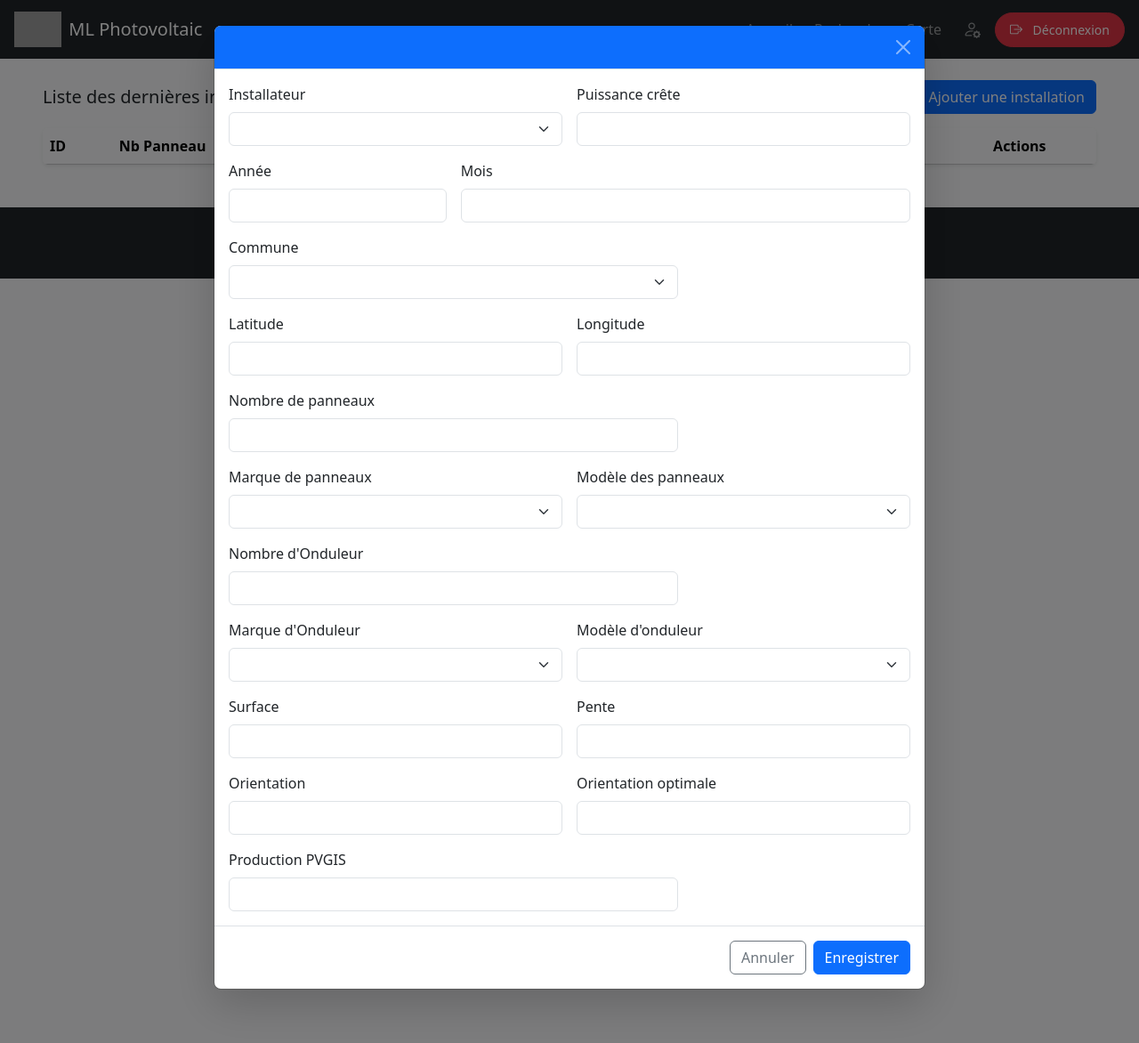
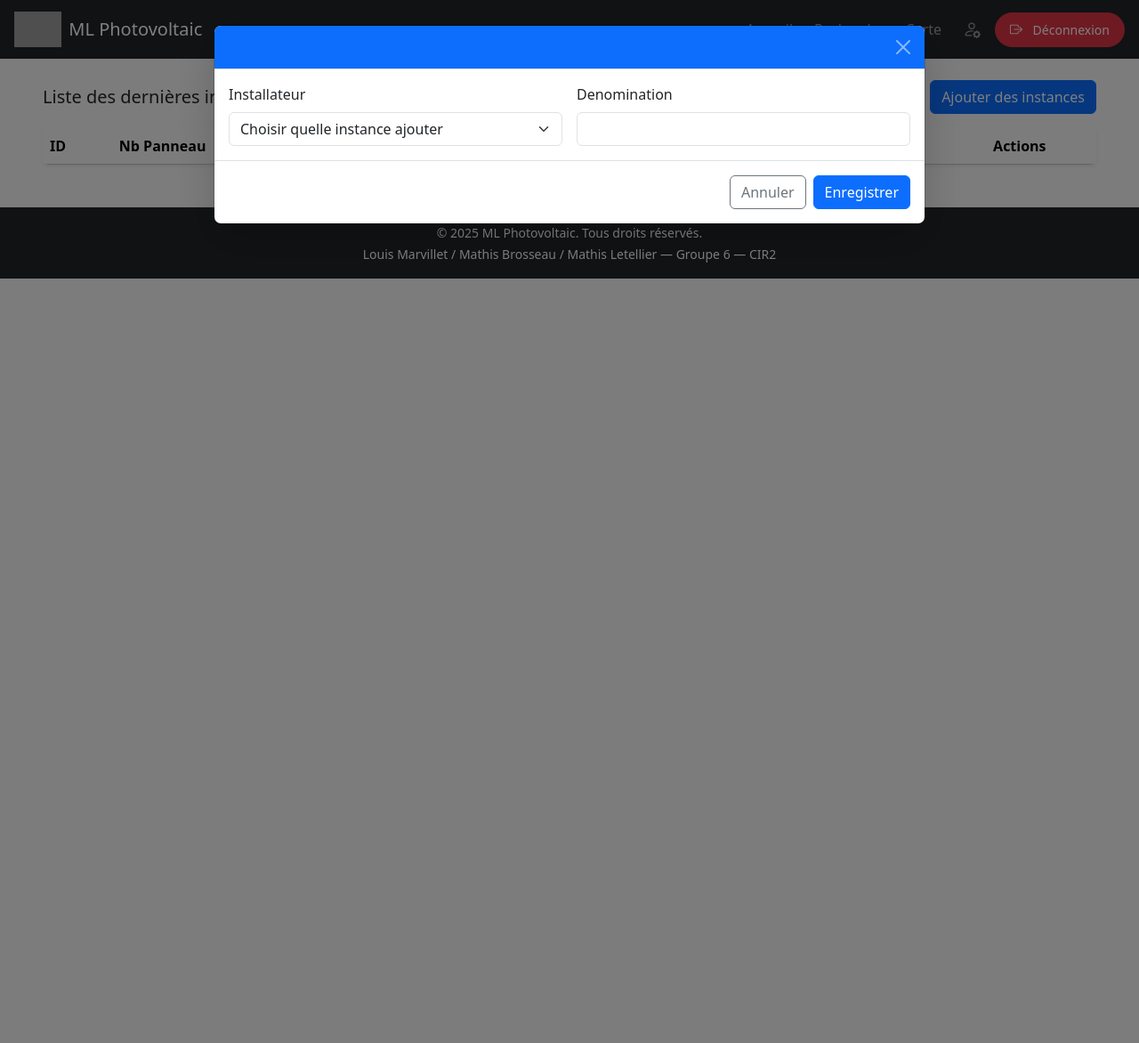
Before and after one commit to Marvillet/projetweb_groupe6, a PHP site: page /admin.php in a window 1280 px wide, after a click on "Ajouter des instances". Shown: the whole page at 89% size. Run offline with PHP 8.4, Linux system fonts and the light colour scheme; the visitor is signed in with stand-in values (Sample User, id 1); lists and menus that the app fills with data are empty; some libraries are stand-ins or nearby versions; grey boxes are pictures that could not be loaded.

Commit message:
ajout d'une instance

```diff
--- a/back/admin.php
+++ b/back/admin.php
@@ -56,7 +56,7 @@
     <div class="d-flex flex-wrap justify-content-between align-items-center gap-2 mb-3">
         <h2 class="h5 mb-0">Liste des dernières installations ajoutées</h2>
         <button id="btn-add" type="button" class="btn btn-primary" data-bs-toggle="modal" data-bs-target="#installationModal">
-            Ajouter une installation
+            Ajouter des instances
         </button>
     </div>
 
@@ -93,79 +93,21 @@
             </div>
             <form id="installation-form" class="needs-validation" novalidate>
                 <div class="modal-body">
-                    <input type="hidden" id="install-id" />
                     <div class="row g-3">
                         <div class="col-12 col-md-6">
-                            <label for="installateur-name" class="form-label">Installateur</label>
-                            <select class="form-select" id="installateur-name" required ></select>
+                            <label for="choix" class="form-label">Installateur</label>
+                            <select class="form-select form-control" id="choix" required >
+                                <option value="" disabled selected>Choisir quelle instance ajouter</option>
+                                <option value="1">Installateur</option>
+                                <option value="2">Modele de Panneau</option>
+                                <option value="3">Marque de Panneau</option>
+                                <option value="4">Modele d'Onduleur</option>
+                                <option value="5">Marque d'Onduleur</option>
+                            </select>
                         </div>
                         <div class="col-12 col-md-6">
-                            <label for="install-power" class="form-label">Puissance crête</label>
-                            <input type="number" step="0.01" class="form-control" id="install-power" required />
-                        </div>
-                        <div class="col-12 col-md-4">
-                            <label for="install-year" class="form-label">Année</label>
-                            <input type="number" class="form-control" id="install-year" min="1990" max="2099" required />
-                        </div>
-                        <div class="col-12 col-md-8">
-                            <label for="install-mois" class="form-label">Mois</label>
-                            <input type="text" class="form-control" id="install-mois" required />
-                        </div>
-                        <div class="col-12 col-md-8">
-                            <label for="install-commune" class="form-label">Commune</label>
-                            <select type="text" class="form-select" id="install-commune" required ></select>
-                        </div>
-                        <div class="col-12 col-md-6">
-                            <label for="install-lat" class="form-label">Latitude</label>
-                            <input type="number" step="0.000001" class="form-control" id="install-lat" required />
-                        </div>
-                        <div class="col-12 col-md-6">
-                            <label for="install-lon" class="form-label">Longitude</label>
-                            <input type="number" step="0.000001" class="form-control" id="install-lon" required />
-                        </div>
-                        <div class="col-12 col-md-8">
-                            <label for="nbPanneaux" class="form-label">Nombre de panneaux</label>
-                            <input type="number" step="1" class="form-control" id="nbPanneaux" required />
-                        </div>
-                        <div class="col-12 col-md-6">
-                            <label for="install-marquePanneaux" class="form-label">Marque de panneaux</label>
-                            <select class="form-select" id="install-marquePanneaux" required ></select>
-                        </div>
-                        <div class="col-12 col-md-6">
-                            <label for="install-modelePanneaux" class="form-label">Modèle des panneaux</label>
-                            <select  class="form-select" id="install-modelePanneaux" required ></select>
-                        </div>
-                        <div class="col-12 col-md-8">
-                            <label for="nbOnduleur" class="form-label">Nombre d'Onduleur</label>
-                            <input type="number" step="1" class="form-control" id="nbOnduleur" required />
-                        </div>
-                        <div class="col-12 col-md-6">
-                            <label for="install-marqueOnduleur" class="form-label">Marque d'Onduleur</label>
-                            <select class="form-select" id="install-marqueOnduleur" required ></select>
-                        </div>
-                        <div class="col-12 col-md-6">
-                            <label for="install-modeleOnduleur" class="form-label">Modèle d'onduleur</label>
-                            <select class="form-select" id="install-modeleOnduleur" required ></select>
-                        </div>
-                        <div class="col-12 col-md-6">
-                            <label for="install-surface" class="form-label">Surface</label>
-                            <input type="number" class="form-control" id="install-surface" required />
-                        </div>
-                        <div class="col-12 col-md-6">
-                            <label for="install-Pente" class="form-label">Pente</label>
-                            <input type="text" class="form-control" id="install-Pente" required />
-                        </div>
-                        <div class="col-12 col-md-6">
-                            <label for="install-orientation" class="form-label">Orientation</label>
-                            <input type="text" class="form-control" id="install-orientation" required />
-                        </div>
-                        <div class="col-12 col-md-6">
-                            <label for="install-orientationOpt" class="form-label">Orientation optimale</label>
-                            <input type="text" class="form-control" id="install-orientationOpt" required />
-                        </div>
-                        <div class="col-12 col-md-8">
-                            <label for="install-pvgis" class="form-label">Production PVGIS</label>
-                            <input type="number" step="1" class="form-control" id="install-pvgis" required />
+                            <label for="denomination" class="form-label">Denomination</label>
+                            <input type="text" class="form-control" id="denomination" required />
                         </div>
                     </div>
                 </div>
--- a/js/add.js
+++ b/js/add.js
@@ -49,11 +49,6 @@ function affichetoast(message, status){
         toastEl.querySelector(".toast-body").textContent = "Erreur ajout";
     }
     toast.show();
-}
-function encodeFormData(data) {
-    return Object.keys(data)
-        .map(key => encodeURIComponent(key) + '=' + encodeURIComponent(data[key]))
-        .join('&');
 }
 function definitionselect(){
     $('#id_installateur').select2({
--- a/php/controleur/installateur_controleur.php
+++ b/php/controleur/installateur_controleur.php
@@ -21,8 +21,10 @@ function GestionDemande($db, $method, $id, $data)
             }
             break;
         case 'POST':
+            error_log("Installateur");
             if(isset($data["installateur"])){
                 if(installateur::addinstallateurs($db,$data["installateur"])){
+
                     http_response_code(201);
                     echo json_encode('Installateur bien ajoute');
                     return;
```
Also changed, not shown: js/admin.js (+53 -42 lines), js/ajax.js (+6 -1 lines).
